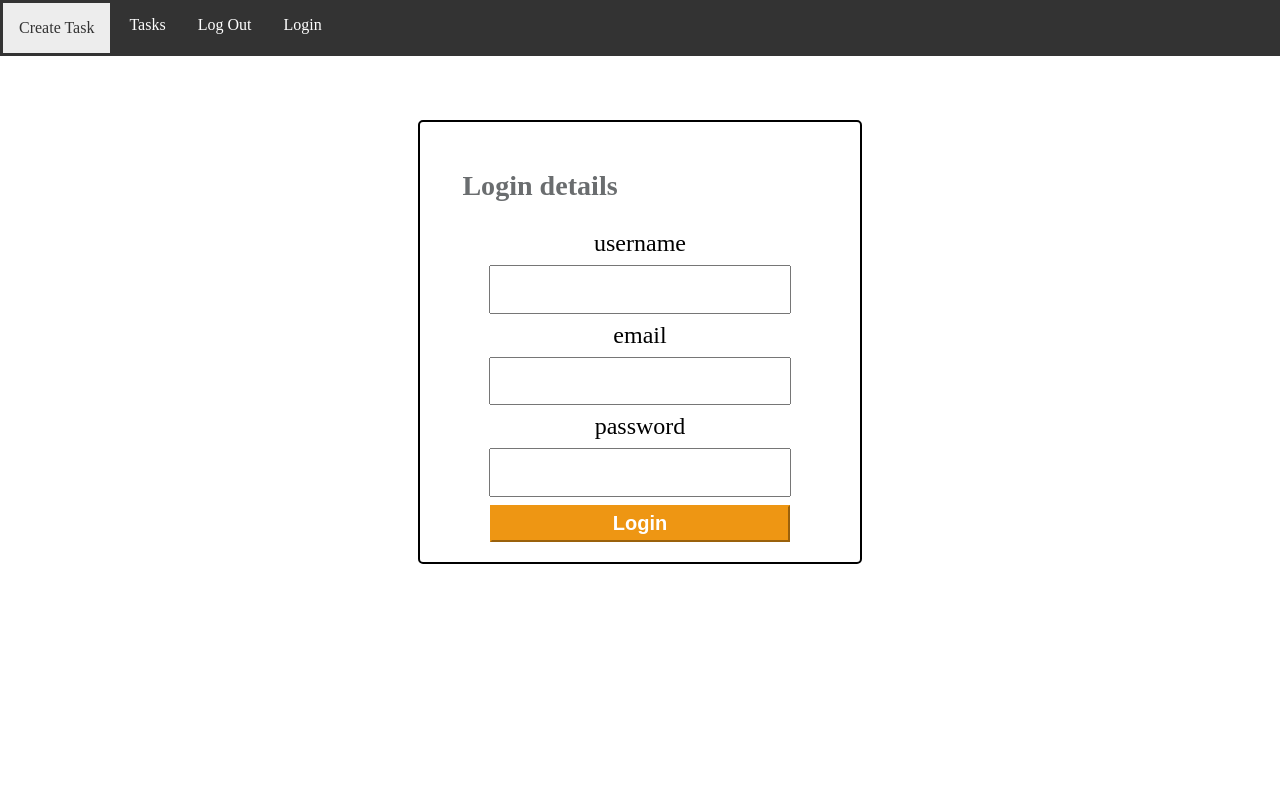
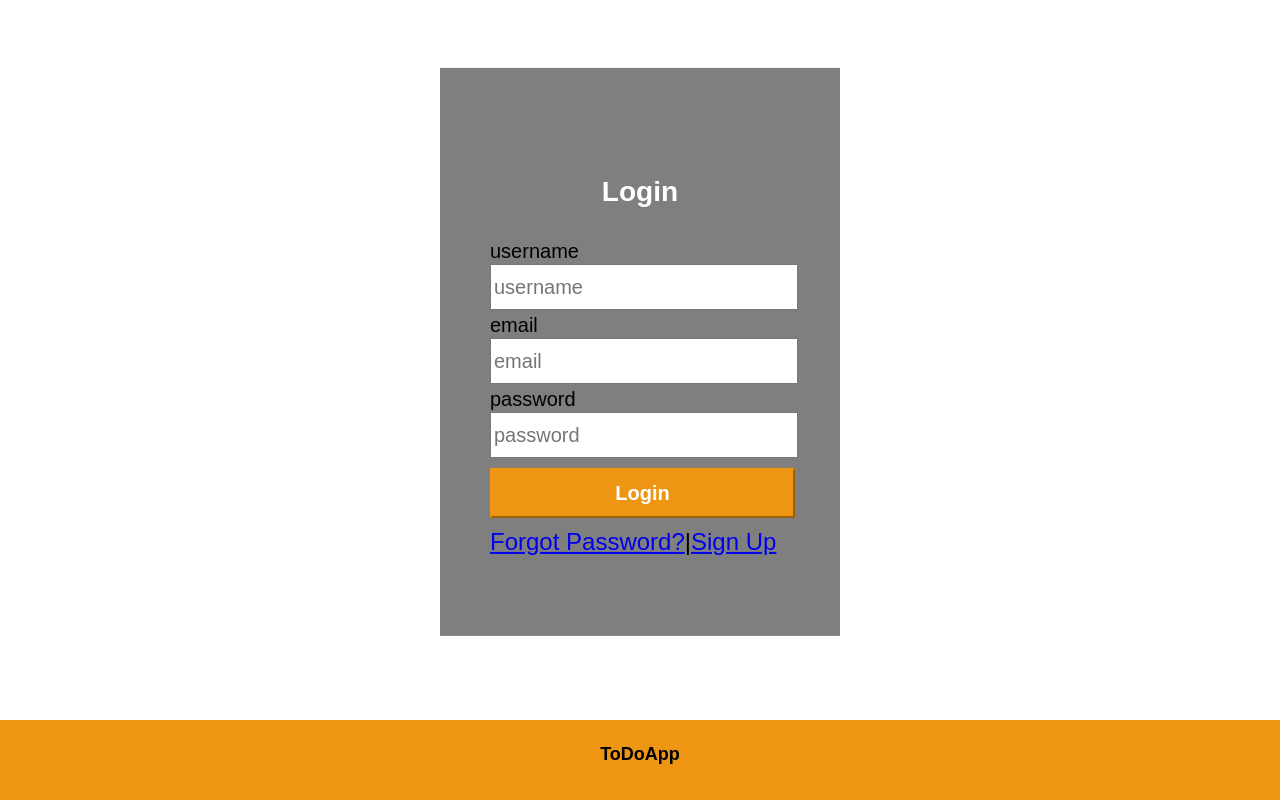
Before and after one commit to Jacob-Mahloko/ToDo, a React (Create React App) app in the folder frontend/todo/: page / in a window 1280 px wide. Built offline with nearby package versions, Linux system fonts and the light colour scheme.

Commit message:
Login css

```diff
--- /dev/null
+++ b/frontend/todo/src/Components/footer/footer.css
@@ -0,0 +1,12 @@
+.footer-container{
+    position: absolute;
+    bottom:0;
+    background-color:rgb(238, 150, 19);
+    width:100%;
+    height:10%;
+
+}
+.footer-container h4{
+    text-align: center;
+    font-size: 18px;
+}
--- /dev/null
+++ b/frontend/todo/src/Components/footer/footer.jsx
@@ -0,0 +1,13 @@
+import React from 'react';
+import './footer.css';
+
+function Footer(){
+    return (
+        <>
+            <div className="footer-container">
+                <h4>ToDoApp</h4>
+            </div>
+        </>
+    );
+};
+ export default Footer;
--- a/frontend/todo/src/Pages/Task/Task.jsx
+++ b/frontend/todo/src/Pages/Task/Task.jsx
@@ -1,6 +1,6 @@
 import React from 'react'
 import './Task.css'
-import NavBar from '../NavBar/NavBar'
+import NavBar from '../../Components/NavBar/NavBar'
 import Tile from '../Tile/Tile'
 export default function Task() {
 
--- a/frontend/todo/src/Pages/login/Login.css
+++ b/frontend/todo/src/Pages/login/Login.css
@@ -1,3 +1,10 @@
+body {
+    margin: 0;
+    padding: 0;
+    background-size: cover;
+    font-family: sans-serif;
+}
+
 .containerLogin{
     display: flex;
     align-items: center;
@@ -5,38 +12,38 @@
     justify-content: center;
     flex-direction: column;
     width: 100% !important;
+    height:100%;
     margin: auto;
-
-
 }
 
 
 .containerLogin form{
-    display: flex;
-    align-items: center;
-    align-content: center;
-    justify-content: center;
-    flex-direction: column;
-
-    width:400px;
-    height: 400px;
-    margin-top: 5%;
-    padding:20px;
-    border: 2px solid black;
-    border-radius: 5px;
-
+    position: absolute;
+    top: 44%;
+    left: 50%;
+    transform: translate(-50%, -50%);
+    width: 400px;
+    padding: 80px 50px;
+    box-sizing: border-box;
+    background: rgba(0,0,0,0.5);
     font-size: 24px;
 }
+input{
 
-input{
-    margin: 8px;
-    width :294px;
-    height: 60px;
+    width :300px;
+    height: 40px;
     font-size: 20px;
+}
+label{
+    font-size:20px;
+    color:
 }
 
 button{
-    width:300px ;
+    text-align: center;
+    margin-top: 10px;
+    margin-bottom: 10px;
+    width:305px ;
     height: 50px;
     font-size: 20px;
     font-weight: bold;
@@ -47,10 +54,12 @@ button{
 
 button:hover{
     border-color: aliceblue;
+    background-color: #ffff;
+    color: rgb(238, 150, 19);
 }
 
 .containerLogin form h3 {
-    color: rgb(106, 109, 111);
+    color:  #ffff;
     position: relative;
-    left:-100px;
+    text-align: center;
 }
--- a/frontend/todo/src/Pages/login/Login.jsx
+++ b/frontend/todo/src/Pages/login/Login.jsx
@@ -1,5 +1,6 @@
-import React, { useState } from 'react'
-import NavBar from '../NavBar/NavBar';
+import React, { useState } from 'react';
+import Footer from '../../Components/footer/footer';
+
 import './Login.css'
 
 
@@ -14,22 +15,19 @@ export default function Login() {
   }
 
   return (
-    <div className='Login'>
-        <NavBar/>
-        <div className='containerLogin'>
+      <div className='containerLogin'>
         <form onSubmit={submitForm}>
-            <h3 className='login-heading' id='login-heading'>Login details</h3>
+              <h3 className='login-heading' id='login-heading'>Login</h3>
             <label htmlFor='username'>username</label>
-            <input type='text' id='username' onChange={(e)=>{setUsername(e.target.value)}}/>
+            <input placeholder="username" type='text' id='username' onChange={(e)=>{setUsername(e.target.value)}}/>
             <label htmlFor='email'>email</label>
-            <input type="text" id="email" onChange={(e)=>{setEmail(e.target.value)}} />
+            <input placeholder="email" type="text" id="email" onChange={(e)=>{setEmail(e.target.value)}} />
             <label htmlFor='password'>password</label>
-            <input type='password' id='password' onChange={(e)=>{setPassword(e.target.value)}}/>
+            <input placeholder="password" type='password' id='password' onChange={(e)=>{setPassword(e.target.value)}}/>
             <button type='submit'>Login</button>
+            <span><a href="/">Forgot Password?</a>|<a href="/">Sign Up</a></span>
         </form>
-        </div>
-
-
-    </div>
+        <Footer/>
+       </div>
   )
-}
+};
--- a/frontend/todo/src/Pages/taskform/taskform.jsx
+++ b/frontend/todo/src/Pages/taskform/taskform.jsx
@@ -1,4 +1,4 @@
-import NavBar from '../NavBar/NavBar';
+import NavBar from '../../Components/NavBar/NavBar';
 import './taskform.css';
 import {useState} from 'react';
 import { useRef } from 'react';
```
Also changed, not shown: frontend/todo/src/Components/NavBar/NavBar.css (renamed from frontend/todo/src/Pages/NavBar/NavBar.css), frontend/todo/src/Components/NavBar/NavBar.jsx (renamed from frontend/todo/src/Pages/NavBar/NavBar.jsx).
